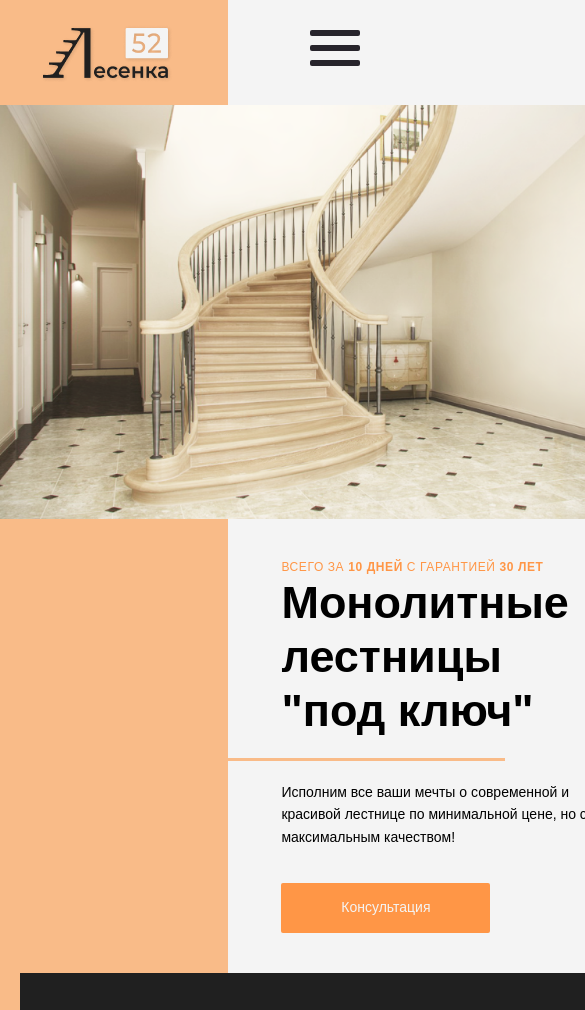
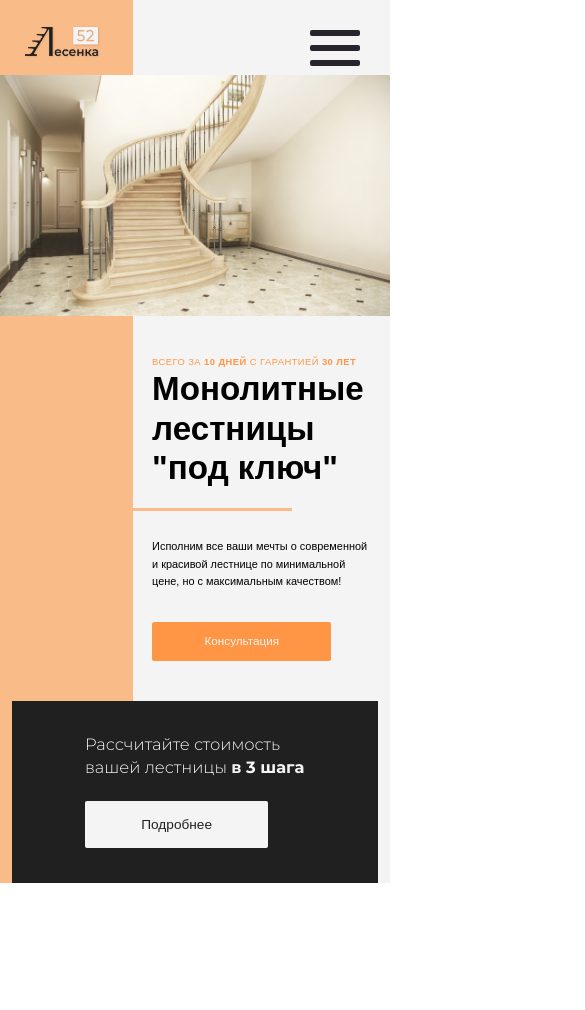
Before and after one commit to Sheil777/lesenka52, a plain HTML site: page index.html in a window 390 px wide. Shown: the top 1010 px of the page, 585 px wide, since content can reach past the window. Drawn offline with Linux system fonts and the light colour scheme.

Commit message:
Bag fixed

```diff
--- a/index.html
+++ b/index.html
@@ -21,7 +21,7 @@
 
     <link rel="preconnect" href="https://fonts.googleapis.com">
     <link rel="preconnect" href="https://fonts.gstatic.com" crossorigin>
-    <link href="https://fonts.googleapis.com/css2?family=Montserrat:wght@500;600;700&family=Open+Sans&display=swap" rel="stylesheet">
+    <link href="https://fonts.googleapis.com/css2?family=Montserrat:wght@300;500;600;700&family=Open+Sans&display=swap" rel="stylesheet">
     <!--
     <link rel="preconnect" href="https://fonts.googleapis.com">
     <link rel="preconnect" href="https://fonts.gstatic.com" crossorigin>
@@ -124,6 +124,8 @@
             </div>
         </div>
     </div>
+
+    <!--
     <div class="typesStairs">
         <div class="container">
             <div class="ts__header">
@@ -346,6 +348,7 @@
             </div>
         </div>
     </section>
+    -->
 
     <script src="js/script.js"></script>
 </body>
--- a/mainAdaptive.css
+++ b/mainAdaptive.css
@@ -58,8 +58,10 @@
     }
 
     .main__container {
-        max-width: 670px;
+        max-width: 100%;
+        /* max-width: 670px; */
         height: auto;
+        width: auto;
     }
 
     .main__headerFlex {
@@ -67,15 +69,22 @@
         margin-top: 0;
         padding-top: 25px;
         height: auto;
+        margin-bottom: 4%;
     }
 
     header {
         height: auto;
+        width: 100%;
     }
 
     .header__logo {
-        margin-left: 40px;
-        height: 80px;
+        margin-left: 6%;
+        height: auto;
+        width: 20%;
+    }
+
+    .header__logo img{
+        width: 100%;
     }
 
     .header__name {
@@ -109,6 +118,8 @@
         margin: 30px;
 
         width: 50px;
+
+        z-index: 10;
     }
 
     .mb__cont {
@@ -146,46 +157,85 @@
         height: auto;
     }
 
+    /* Main Description */
+
     .main__description {
         position: static;
-        margin-left: 32%;
+        margin-left: 29%;
         padding-top: 40px;
         padding-bottom: 40px;
         padding-left: 10%;
-        padding-right: 10%;
-        width: 47%;
+        padding-right: 4%;
+        width: auto;
+    }
+
+    .description__one {
+        font-size: 2.4vw;
+    }
+
+    .description__one b {
+        font-size: inherit;
+    }
+
+    .description__two {
+        font-family: "Arial";
+        font-style: normal;
+        font-weight: bold;
+        font-size: 8.5vw;
+        line-height: 120%;
+    }
+
+    .description__three {
+        font-size: 2.8vw;
+        margin-bottom: 8vw;
     }
 
     .description__line {
         width: 90%;
         margin-left: -60px;
+        margin-bottom: 7vw;
     }
+
+    .description__button {
+        width: 46vw;
+        height: 10vw;
+        font-size: 3vw;
+    }
+
+    /* Calculation */
 
     .main__calculation {
         position: static;
         width: 94%;
+        height: 40vw;
         margin-left: 3%;
 
         padding-top: 1px;
-        padding-bottom: 45px;
-
-    }
-
-    .calculation__text, .calculation__text b {
-        font-size: 20px;
+        padding-bottom: 25px;
 
     }
 
     .calculation__text {
+        margin-top: 8vw;
+        margin-right: 12vw;
+    }
+
+    .calculation__text, .calculation__text b {
+        font-size: 4.2vw;
+    }
+
+    .calculation__text {
         margin-left: 20%;
+        margin-bottom: 6%;
+        font-weight: 300;
     }
 
     .calculation__button {
         margin-left: 20%;
-        font-size: 28px;
+        font-size: 3.5vw;
 
-        width: 310px;
-        height: 90px;
+        width: 50%;
+        height: 12vw;
     }
 
     /* Навигация для мобильный устройств */
@@ -233,7 +283,6 @@
 
     /* Кнопка открытия меню */
     .menu__button {
-        z-index: 10;
     }
 
     .menu__buttonLine {
--- a/style.css
+++ b/style.css
@@ -284,7 +284,7 @@ header {
 }
 
 .calculation__text {
-    font-family: "Arial";
+    font-family: Montserrat, Arial;
     font-style: normal;
     font-weight: normal;
     line-height: 140%;
--- a/styles/divAdvantages.css
+++ b/styles/divAdvantages.css
@@ -75,28 +75,35 @@
 @media (max-width: 700px) {
     .container {
         max-width: 670px;
+        width: auto;
     }
 
     .advantages__block {
         display: block;
         width: 94%;
         margin-left: 3%;
-        height: 300px;
+        /* height: 300px; */
+        height: 55vw;
     }
 
     .advantages__image img{
-        left: 70px;
+        top: 9vw;
+        left: 11.6vw;
     }
 
     .advantages__image::before {
-        left: 60px;
+        /* left: 60px; */
+        left: 10vw;
+        top: 7vw;
     }
 
     .advantages__header {
-        font-size: 26px;
+        margin-top: 7vw;
+        font-size: 4.3vw;
     }
 
     .advantages__text {
-        font-size: 20px;
+        font-size: 3.6vw;
+        margin-right: 15vw;
     }
 }
--- a/styles/divTypeStairs.css
+++ b/styles/divTypeStairs.css
@@ -211,7 +211,7 @@
     }
 
     .tsBlock__top img {
-        height: 500px;
+        height: auto;
     }
 
     .tsBlock__name {
--- a/styles/sectionExamples.css
+++ b/styles/sectionExamples.css
@@ -323,13 +323,13 @@
         display: block;
         margin-top: 0;
         margin-left: 3%;
-        width: 470px;
+        width: 94%;
     }
 
     .examples__slider {
         display: block;
         margin: 0 auto;
-        width: 640px;
+        width: 94%;
     }
 
     .es__img img {
@@ -371,7 +371,7 @@
     }
 
     .ei__button {
-        width: 455px;
+        width: 85%;
         height: 80px;
         font-size: 25px;
     }
--- a/styles/sectionWhy.css
+++ b/styles/sectionWhy.css
@@ -153,7 +153,6 @@
 @media (max-width: 700px) {
     .why .container {
         margin-left: 8%;
-        width: 620px;
     }
 
     .why__header span {
@@ -207,11 +206,11 @@
     .why__image {
         margin-left: 0;
     }
-
+/*
     .why__image img {
         width: 570px;
     }
-
+*/
     .why__image:before {
         top: -1495px;
         right: 20px;
```
